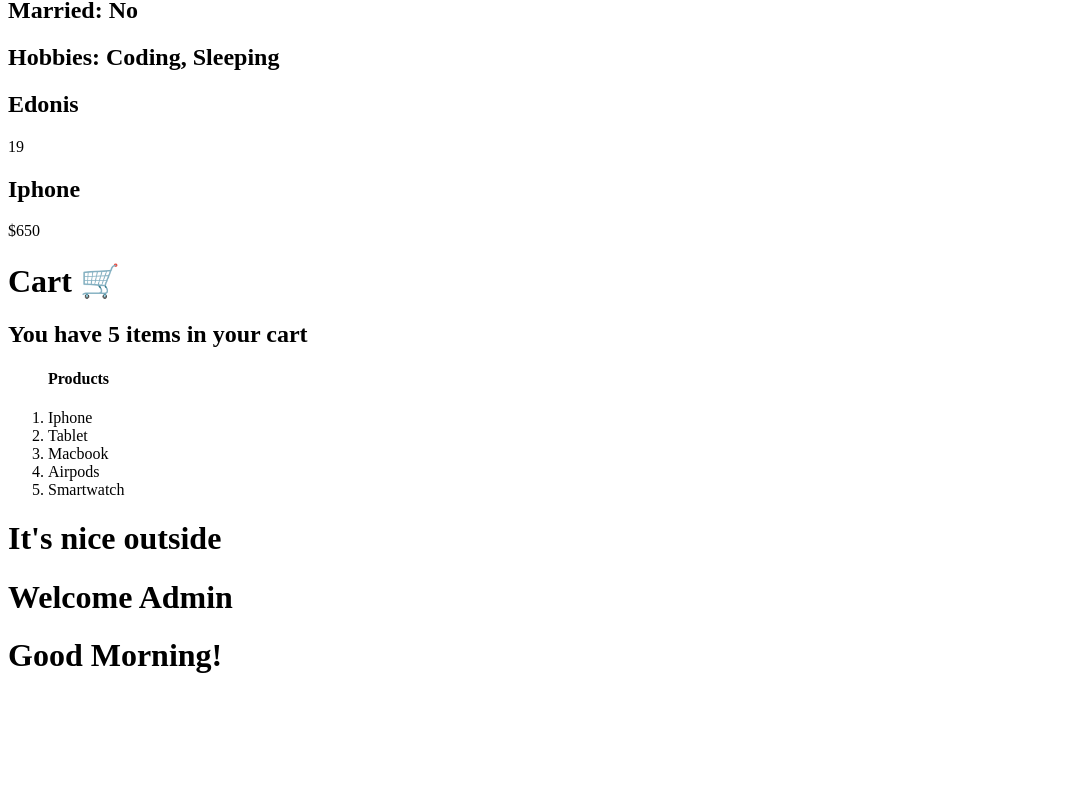
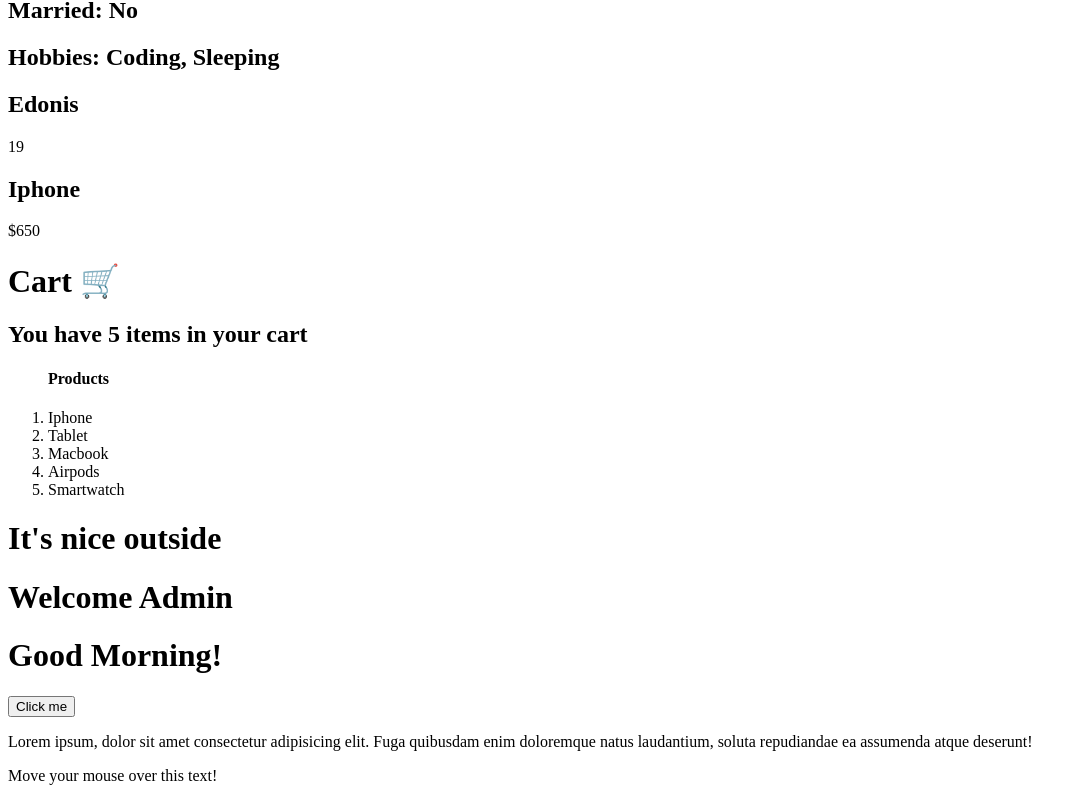
Before and after one commit to edonis175/yt-react-vite-learning, a React (Vite) app: page / in a window 1280 px wide. Shown: the part 1724-2525 px from the top of the page, without its empty margins (0-1086 px from the left). Before the commit the page ends 2420 px from the top, so only its background shows below. Built offline with nearby package versions, Linux system fonts and the light colour scheme.

Commit message:
Learned about events learned to show random numbers in console & how to show an alert when copying some text & trigger an alert when the cursor is moved over text

```diff
--- a/src/App.jsx
+++ b/src/App.jsx
@@ -24,6 +24,7 @@
 import Weather from "./components/Weather";
 import UserStatus from "./components/UserStatus";
 import Inviting from "./components/Inviting";
+import Events from "./components/Events";
 
 const App = () => {
   return (
@@ -42,6 +43,7 @@
       <Weather />
       <UserStatus loggedIn={true} isAdmin={true} />
       <Inviting timeofDay="morning" />
+      <Events />
     </div>
   );
 };
--- /dev/null
+++ b/src/components/Events.jsx
@@ -0,0 +1,39 @@
+import React from "react";
+const Button = () => {
+  const handleClick = () => console.log(Math.round(Math.random() * 10));
+  return <button onClick={handleClick}>Click me</button>;
+};
+
+const Copy = () => {
+  const copyHandler = () => {
+    alert("You have copied some text!");
+  };
+
+  return (
+    <p onCopy={copyHandler}>
+      Lorem ipsum, dolor sit amet consectetur adipisicing elit. Fuga quibusdam
+      enim doloremque natus laudantium, soluta repudiandae ea assumenda atque
+      deserunt!
+    </p>
+  );
+};
+
+const Move = () => {
+  function moveHandler() {
+    alert("Mouse move event triggered!");
+    console.log("Mouse move event triggered!");
+  }
+  return <p onMouseMove={moveHandler}>Move your mouse over this text!</p>;
+};
+
+const Events = () => {
+  return (
+    <section>
+      <Button />
+      <Copy />
+      <Move />
+    </section>
+  );
+};
+
+export default Events;
```
